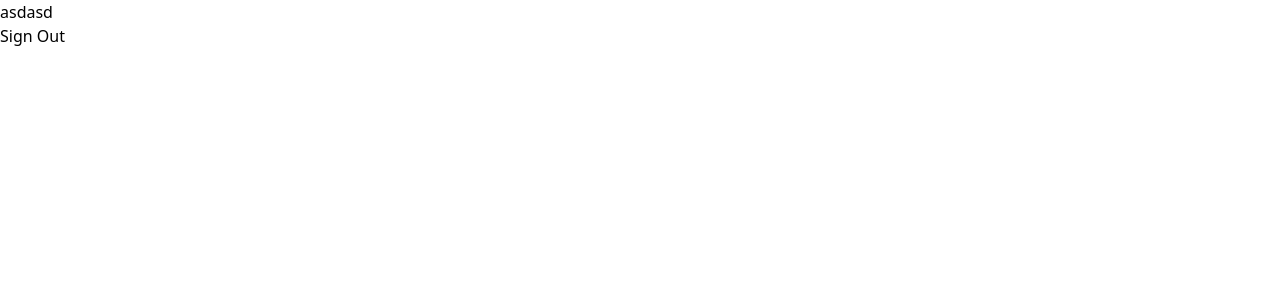
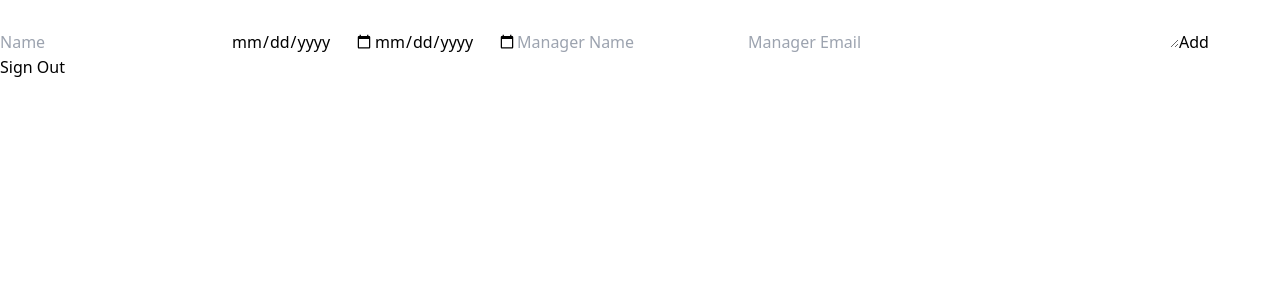
Before and after one commit to Nidhish-07/Daily_Status_Report, a React (Vite) app in the folder daily_status_repor/: page /home in a window 1280 px wide. Shown: the top 300 px of the page. Built offline with nearby package versions, Linux system fonts and the light colour scheme; no server answers; sample sign-in values are in the browser's storage.

Commit message:
Project add functionalities

```diff
--- a/daily_status_repor/package.json
+++ b/daily_status_repor/package.json
@@ -12,7 +12,8 @@
     "firebase": "^9.15.0",
     "react": "^18.2.0",
     "react-dom": "^18.2.0",
-    "react-router-dom": "^6.6.1"
+    "react-router-dom": "^6.6.1",
+    "uid": "^2.0.1"
   },
   "devDependencies": {
     "@types/react": "^18.0.26",
--- a/daily_status_repor/src/pages/Home.jsx
+++ b/daily_status_repor/src/pages/Home.jsx
@@ -1,33 +1,74 @@
-import React from 'react'
-import { signOut, onAuthStateChanged } from "firebase/auth"
-import { auth } from '../firebase'
-import { useNavigate } from 'react-router-dom'
+import React from "react";
+import { signOut, onAuthStateChanged } from "firebase/auth";
+import { auth, db } from "../firebase";
+import { useNavigate } from "react-router-dom";
+import { uid } from "uid"
+import { set, ref } from "firebase/database"
 
 
 const Home = () => {
+    //For navigation
+    const navigate = useNavigate();
 
-    //For navigation
-    const navigate = useNavigate()
+    const [projectInfo, setProjectInfo] = React.useState({
+        name: "",
+        startDate: "",
+        endDate: "",
+        managerName: "",
+        managerEmail: ""
+    })
+    const [dailyStatus, setDailyStatus] = React.useState("")
+
 
     //This hook is used so that user can go to the home page without signing out
     React.useEffect(() => {
-        auth.onAuthStateChanged(user => {
+        auth.onAuthStateChanged((user) => {
             if (!user) {
-                navigate('/')
+                navigate("/");
             }
-        })
-    }, [])
+        });
+    }, []);
 
     //Sign Out handler function
     const signOutHandler = () => {
-        signOut(auth).then(() => navigate("/")).catch(err => console.log(err.message))
+        signOut(auth)
+            .then(() => navigate("/"))
+            .catch((err) => console.log(err.message));
+    };
+
+    //Add Project
+    const projectAddHandler = (event) => {
+        event.preventDefault();
+
+        const uidd = uid()
+
+        set(ref(db, `/${auth.currentUser.uid}/${uidd}`), {
+            uidd:uidd,
+            Name: projectInfo.name,
+            "Start Date": projectInfo.startDate,
+            "End Date": projectInfo.endDate,
+            "Manager Name": projectInfo.managerName,
+            "Manager Email": projectInfo.managerEmail,
+            Status: dailyStatus
+        })
+
+        setProjectInfo({ name: "", startDate: "", endDate: "", managerName: "", managerEmail: "" })
+        setDailyStatus("")
     }
     return (
         <div>
-            <h1>asdasd</h1>
+            <form>
+                <input type="text" placeholder="Name" value={projectInfo.name} onChange={(event) => setProjectInfo({ ...projectInfo, name: event.target.value })} />
+                <input type="date" placeholder="Start Date" value={projectInfo.startDate} onChange={(event) => setProjectInfo({ ...projectInfo, startDate: event.target.value })} />
+                <input type="date" placeholder="End Date" value={projectInfo.endDate} onChange={(event) => setProjectInfo({ ...projectInfo, endDate: event.target.value })} />
+                <input type="text" placeholder="Manager Name" value={projectInfo.managerName} onChange={(event) => setProjectInfo({ ...projectInfo, managerName: event.target.value })} />
+                <input type="text" placeholder="Manager Email" value={projectInfo.managerEmail} onChange={(event) => setProjectInfo({ ...projectInfo, managerEmail: event.target.value })} />
+                <textarea name="" id="" value={dailyStatus} onChange={event => setDailyStatus(event.target.value)}></textarea>
+                <button onClick={projectAddHandler}>Add</button>
+            </form>
             <button onClick={signOutHandler}>Sign Out</button>
         </div>
-    )
-}
+    );
+};
 
-export default Home
+export default Home;
```
Also changed, not shown: 1 other file (tests, documents, lock files or other folders).
